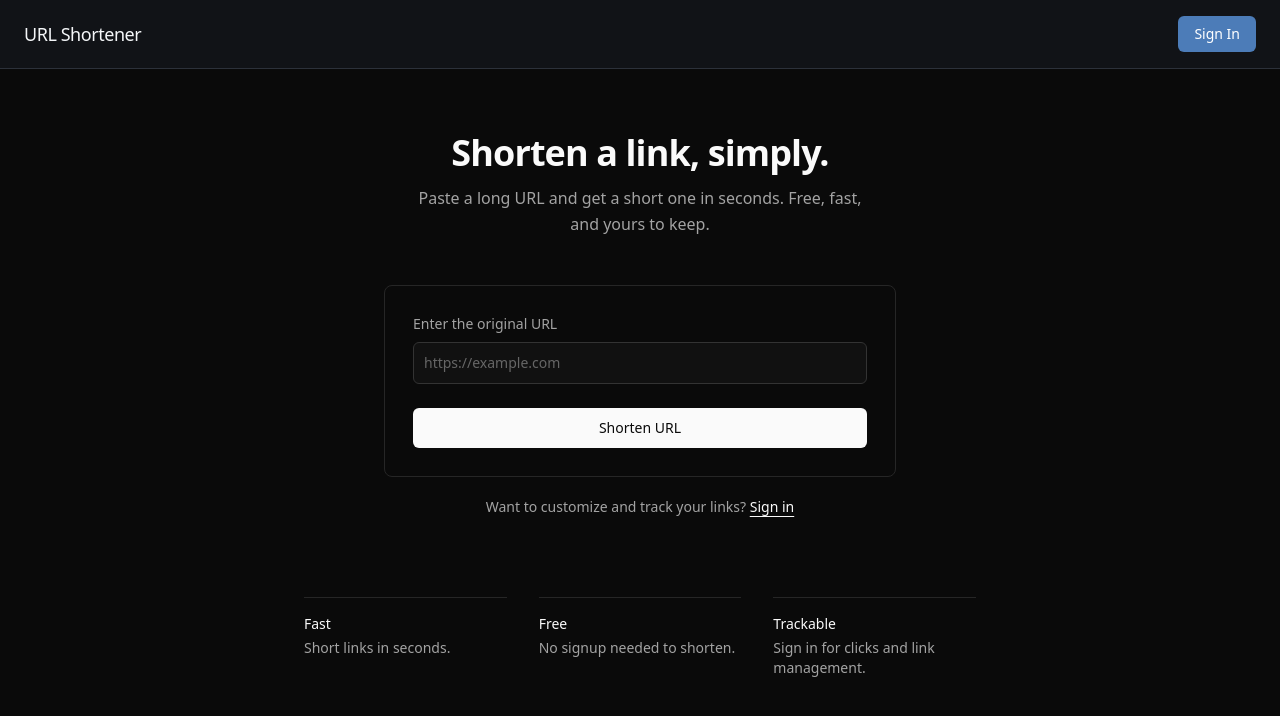
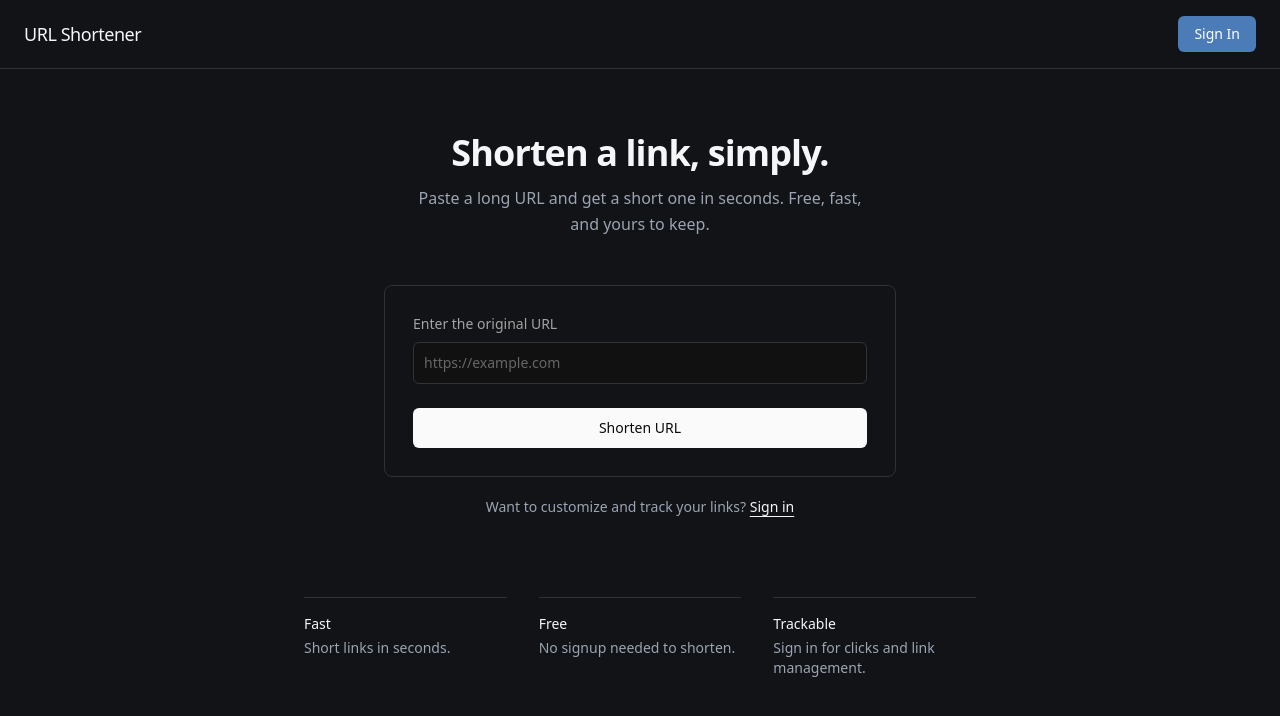
Before and after one commit to Exploring-glitch/URL-Shortener, a React (Vite) app in the folder frontend/: page / in a window 1280 px wide. Shown: the top 716 px of the page. Built offline with nearby package versions, Linux system fonts and the light colour scheme.

Commit message:
style(home): apply softened palette to landing page

```diff
--- a/frontend/src/pages/HomePage.jsx
+++ b/frontend/src/pages/HomePage.jsx
@@ -4,37 +4,37 @@ import { Link } from '@tanstack/react-router';
 
 const HomePage = () => {
   return (
-    <div className='min-h-screen bg-[#0A0A0A] flex flex-col items-center text-[#FAFAFA] px-4 sm:px-6 py-12 sm:py-16'>
+    <div className='min-h-screen bg-page flex flex-col items-center text-ink px-4 sm:px-6 py-12 sm:py-16'>
 
       <div className="text-center max-w-xl">
         <h1 className="text-3xl sm:text-4xl font-semibold tracking-tight mb-3">Shorten a link, simply.</h1>
-        <p className="text-sm sm:text-base text-[#A3A3A3] max-w-md mx-auto leading-relaxed">Paste a long URL and get a short one in seconds. Free, fast, and yours to keep.</p>
+        <p className="text-sm sm:text-base text-muted max-w-md mx-auto leading-relaxed">Paste a long URL and get a short one in seconds. Free, fast, and yours to keep.</p>
       </div>
 
-      <div className='w-full max-w-lg mt-10 sm:mt-12 border border-[#262626] rounded-lg p-5 sm:p-7'>
+      <div className='w-full max-w-lg mt-10 sm:mt-12 border border-line rounded-lg p-5 sm:p-7'>
         <UrlForm />
       </div>
 
       <div>
-        <p className="text-[#A3A3A3] mt-5 text-center text-sm">
+        <p className="text-muted mt-5 text-center text-sm">
           Want to customize and track your links?{' '}
-          <Link to="/auth" className="text-[#FAFAFA] underline underline-offset-4 hover:text-[#D4D4D4] transition-colors">Sign in</Link>
+          <Link to="/auth" className="text-ink underline underline-offset-4 hover:text-ink/80 transition-colors">Sign in</Link>
         </p>
       </div>
 
       <div className='w-full max-w-2xl mt-16 sm:mt-20 pb-8'>
         <div className='grid gap-6 sm:grid-cols-3 sm:gap-8'>
-          <div className='border-t border-[#262626] pt-4'>
+          <div className='border-t border-line pt-4'>
             <h2 className='text-sm font-medium'>Fast</h2>
-            <p className='text-sm text-[#A3A3A3] mt-1'>Short links in seconds.</p>
+            <p className='text-sm text-muted mt-1'>Short links in seconds.</p>
           </div>
-          <div className='border-t border-[#262626] pt-4'>
+          <div className='border-t border-line pt-4'>
             <h2 className='text-sm font-medium'>Free</h2>
-            <p className='text-sm text-[#A3A3A3] mt-1'>No signup needed to shorten.</p>
+            <p className='text-sm text-muted mt-1'>No signup needed to shorten.</p>
           </div>
-          <div className='border-t border-[#262626] pt-4'>
+          <div className='border-t border-line pt-4'>
             <h2 className='text-sm font-medium'>Trackable</h2>
-            <p className='text-sm text-[#A3A3A3] mt-1'>Sign in for clicks and link management.</p>
+            <p className='text-sm text-muted mt-1'>Sign in for clicks and link management.</p>
           </div>
         </div>
       </div>
```
